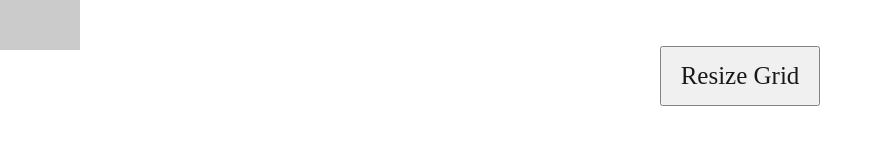
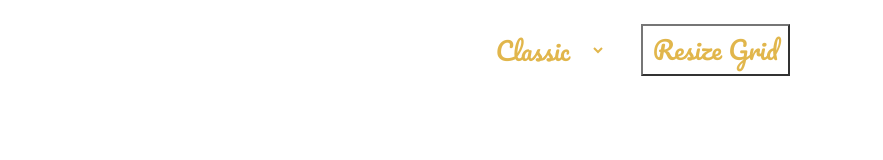
Before and after one commit to rewthex/etch-a-sketch, a plain HTML site: page index.html in a window 1280 px wide. Shown: the whole page, without its empty margins (0-883 px from the left). Drawn offline with Linux system fonts and the light colour scheme.

Commit message:
Added rainbow grid functionality

```diff
--- a/index.html
+++ b/index.html
@@ -1,18 +1,26 @@
 <!DOCTYPE html>
 <html lang="en">
 	<head>
-    <meta charset="UTF-8">
-    <meta name="viewport" content="width=device-width, initial-scale=1.0">
+		<meta charset="UTF-8" />
+		<meta name="viewport" content="width=device-width, initial-scale=1.0" />
 		<title>Etch-A-Sketch</title>
-    <link rel="stylesheet" href="style.css">
+		<link rel="stylesheet" href="style.css" />
+		<link rel="preconnect" href="https://fonts.googleapis.com" />
+		<link rel="preconnect" href="https://fonts.gstatic.com" crossorigin />
+		<link
+			href="https://fonts.googleapis.com/css2?family=Pacifico&display=swap"
+			rel="stylesheet"
+		/>
 		<script src="script.js" defer></script>
 	</head>
 	<body>
 		<div class="controls">
+			<select name="styles" id="styles">
+				<option value="classic">Classic</option>
+				<option value="rainbow">Rainbow</option>
+			</select>
 			<button class="resize">Resize Grid</button>
 		</div>
-    <div class="container">
-
-    </div>
+		<div class="container"></div>
 	</body>
 </html>
--- a/script.js
+++ b/script.js
@@ -1,16 +1,22 @@
 const tileContainer = document.querySelector(".container");
 const resizeButton = document.querySelector(".resize");
+const styleSelection = document.querySelector("#styles");
+
+const hexSymbols = "0123456789ABCDEF";
 
 let tileLength = 16;
 
 const createTiles = () => {
 	const tileHeight = window.innerHeight / tileLength;
 	const tileWidth = window.innerWidth / tileLength;
+	const tileStyle = styleSelection.value;
 	for (let i = 1; i <= tileLength * tileLength; i++) {
 		const tile = document.createElement("div");
 		tile.classList.add("tile");
 		tile.style.width = `${tileWidth}px`;
 		tile.style.height = `${tileHeight}px`;
+		tile.style.backgroundColor =
+			tileStyle === "classic" ? "black" : generateRandomColor();
 		tile.addEventListener("mouseenter", alterTile);
 		tileContainer.appendChild(tile);
 	}
@@ -26,6 +32,19 @@ const resizeTiles = () => {
 	});
 };
 
+const alterTile = (e) => {
+	const tileStyle = e.target.style;
+	tileStyle.opacity -= "-0.2";
+};
+
+const generateRandomColor = () => {
+	let color = "#";
+	for (let i = 0; i < 6; i++) {
+		color += hexSymbols[Math.floor(Math.random() * 16)];
+	}
+	return color;
+};
+
 const removeGrid = () => {
 	while (tileContainer.firstChild) {
 		tileContainer.removeChild(tileContainer.lastChild);
@@ -33,20 +52,14 @@ const removeGrid = () => {
 };
 
 const resizeGrid = () => {
-	// let newGridSize = prompt("What would you like to change grid length to?")
-	// if (typeof newGridSize !== "number" || (newGridSize < 1 || newGridSize > 100)) {
-	// 	resizeGrid();
-	// }
-	// tileLength = newGridSize
-	// createTiles();
+	let newGridSize = parseInt(prompt("Enter a number between 1 and 100"));
+	if (newGridSize === NaN || newGridSize < 1 || newGridSize > 100) resizeGrid();
+	tileLength = newGridSize;
+	removeGrid();
+	createTiles();
 };
 
-const alterTile = (e) => {
-	const tileStyle = e.target.style;
-	tileStyle.opacity -= "-0.2";
-};
-
-resizeButton.addEventListener("click", removeGrid);
+resizeButton.addEventListener("click", resizeGrid);
 
 window.onload = createTiles;
 window.onresize = resizeTiles;
--- a/style.css
+++ b/style.css
@@ -11,6 +11,8 @@
 body {
 	line-height: 1.5;
 	-webkit-font-smoothing: antialiased;
+    font-family: "Pacifico", cursive;
+
 }
 
 img,
@@ -44,20 +46,32 @@ h6 {
 
 .controls {
 	display: flex;
-	width: 200px;
+    justify-content: center;
+    align-items: center;
+    gap: 35px;
 	height: 100px;
+    width: 100%;
 	position: absolute;
+	z-index: 1;
 
-	z-index: 1;
-	margin-left: 50%;
-	margin-top: 2%;
-	opacity: 90%;
+}
+
+#styles {
+    color: goldenrod;
+    background-color: transparent;
+    font-size: 25px;
+    padding: 2px;
+    opacity: 80%;
+    border: none;
 }
 
 .resize {
-	flex: 1;
+    color: goldenrod;
+    background-color: transparent;
 	font-size: 25px;
-	margin: 20px;
+    opacity: 80%;
+    padding: 5px 10px;
+
 }
 
 .container {
@@ -72,7 +86,6 @@ h6 {
 }
 
 .tile {
-	border: 1px solid black;
 	background-color: black;
 	margin: 0;
 	opacity: 0;
```
Lines whose indentation alone changed are shown as unchanged.
